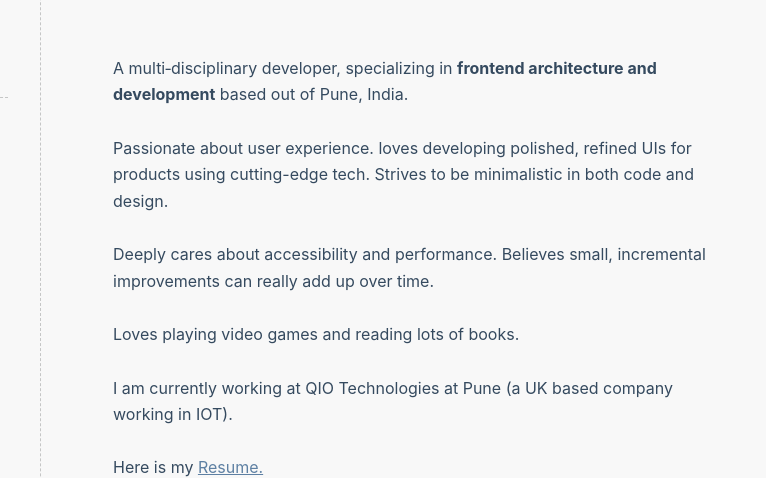
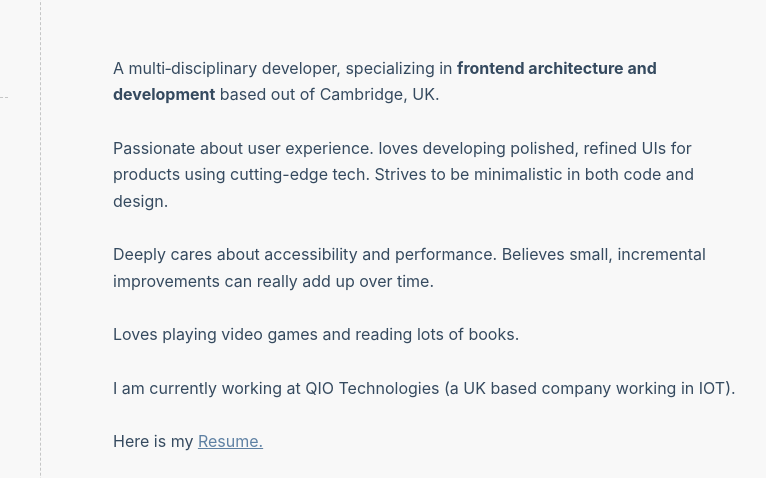
Before and after one commit to nitinja/nitinj.com-gatsby, a Gatsby site: page /about in a window 1280 px wide. Shown: the part 103-581 px from the top of the page, 343-1109 px from the left. Built offline with nearby package versions, Linux system fonts and the light colour scheme; Gatsby itself is replaced by a stand-in of ours; some packages are replaced by stand-ins of ours.

Commit message:
Added some info

```diff
--- a/src/pages/about.js
+++ b/src/pages/about.js
@@ -24,7 +24,7 @@ const About = () => {
         <p>
           A multi‑disciplinary developer, specializing in{" "}
           <strong>frontend architecture and development</strong> based out of
-          Pune, India.
+          Cambridge, UK.
         </p>
         <p>
           Passionate about user experience. loves developing polished, refined
@@ -37,7 +37,7 @@ const About = () => {
         </p>
         <p>Loves playing video games and reading lots of books.</p>
         <p>
-          I am currently working at QIO Technologies at Pune (a UK based company
+          I am currently working at QIO Technologies (a UK based company
           working in IOT).
         </p>
         <p>
```
Also changed, not shown: 1 other file.
